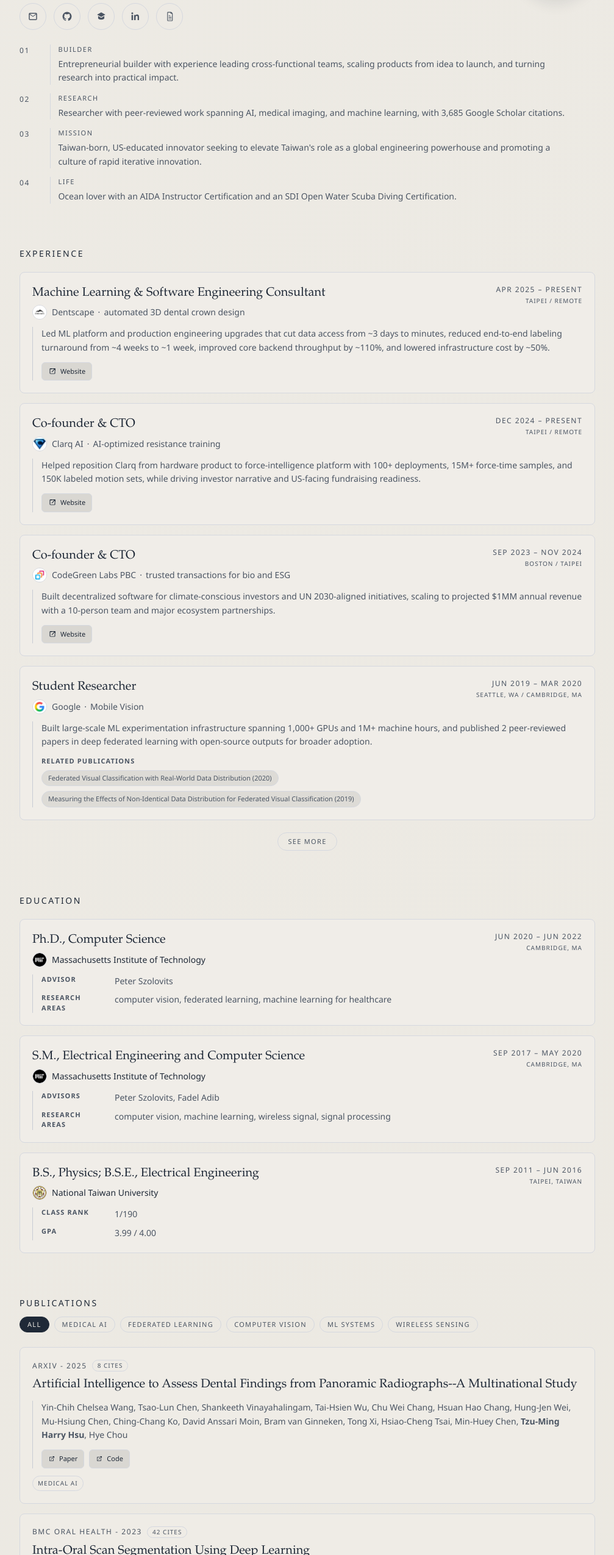
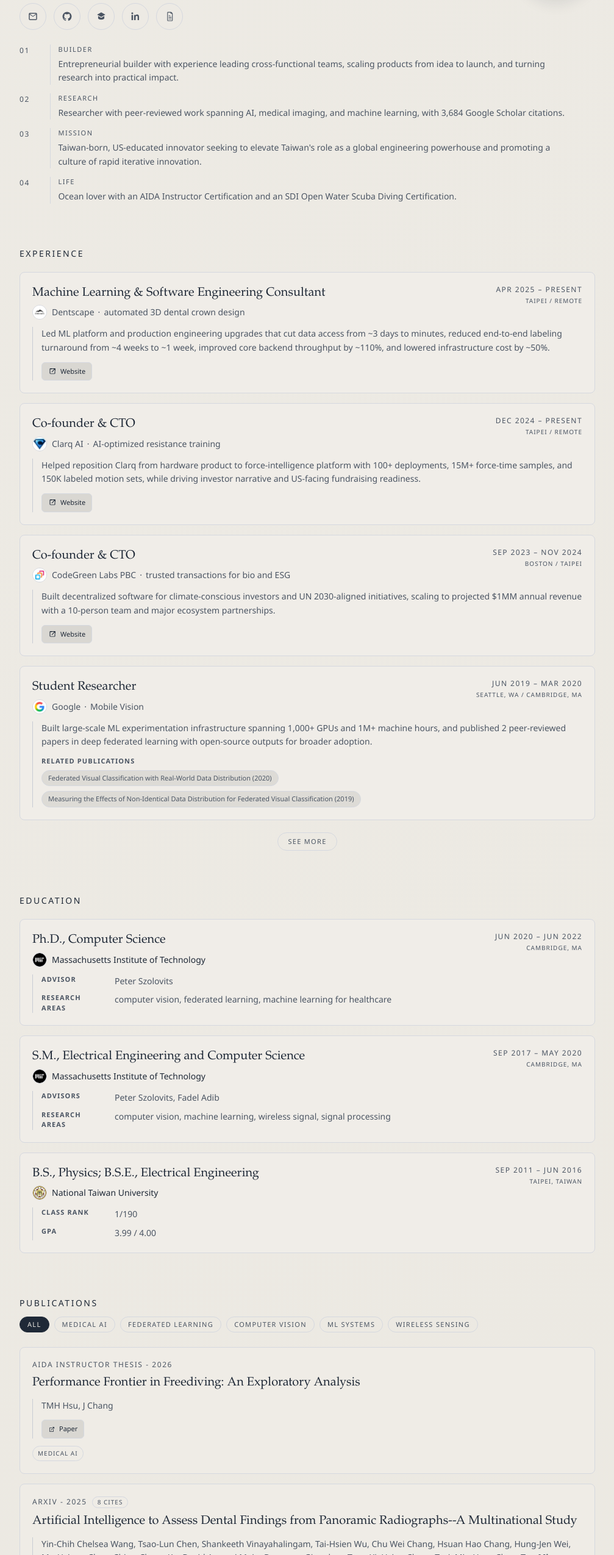
Before and after one commit to stmharry/stmharry.github.io, a React (Vite) app: page / in a window 1280 px wide. Shown: the part 250-2800 px from the top of the page at 61% size, without its empty margins (136-1143 px from the left). Built offline with nearby package versions, Linux system fonts and the light colour scheme.

Commit message:
📝 (cv): sync Scholar citations and add 2026 freediving publication

```diff
--- a/src/data/cv/content.ts
+++ b/src/data/cv/content.ts
@@ -9,7 +9,7 @@
     location: "Taiwan and Boston",
     summaryBullets: [
       "Entrepreneurial builder with experience leading cross-functional teams, scaling products from idea to launch, and turning research into practical impact.",
-      "Researcher with peer-reviewed work spanning AI, medical imaging, and machine learning, with 3,685 Google Scholar citations.",
+      "Researcher with peer-reviewed work spanning AI, medical imaging, and machine learning, with 3,684 Google Scholar citations.",
       "Taiwan-born, US-educated innovator seeking to elevate Taiwan's role as a global engineering powerhouse and promoting a culture of rapid iterative innovation.",
       "Ocean lover with an AIDA Instructor Certification and an SDI Open Water Scuba Diving Certification.",
     ],
@@ -502,6 +502,19 @@
       order: 1,
     },
     {
+      id: "performance-frontier-freediving-2026",
+      title: "Performance Frontier in Freediving: An Exploratory Analysis",
+      year: 2026,
+      venue: "AIDA Instructor Thesis",
+      scholarCitationUrl:
+        "https://scholar.google.com/citations?view_op=view_citation&hl=en&user=dLAxLwUAAAAJ&pagesize=100&sortby=pubdate&citation_for_view=dLAxLwUAAAAJ:iH-uZ7U-co4C",
+      paperUrl: "https://stmharry.io/aida-instructor-thesis/manuscripts/en/main.pdf",
+      authors: "TMH Hsu, J Chang",
+      kind: "preprint",
+      topics: ["medical-ai"],
+      order: 26,
+    },
+    {
       id: "intraoral-bmc-2023",
       title: "Intra-Oral Scan Segmentation Using Deep Learning",
       year: 2023,
@@ -707,7 +720,7 @@
       title: "Baselines for Chest X-Ray Report Generation",
       year: 2020,
       venue: "Machine Learning for Health (ML4H) Workshop, NeurIPS 2020",
-      citationCount: 93,
+      citationCount: 94,
       scholarCitationUrl: "https://scholar.google.com/citations?view_op=view_citation&hl=en&user=dLAxLwUAAAAJ&pagesize=100&sortby=pubdate&citation_for_view=dLAxLwUAAAAJ:Zph67rFs4hoC",
       paperUrl: "http://proceedings.mlr.press/v116/boag20a",
       authors: "William Boag, Tzu-Ming Harry Hsu, Matthew McDermott, Gabriela Berner, Emily Alesentzer, Peter Szolovits",
@@ -724,7 +737,7 @@
       title: "Federated Visual Classification with Real-World Data Distribution",
       year: 2020,
       venue: "European Conference on Computer Vision (ECCV 2020)",
-      citationCount: 274,
+      citationCount: 275,
       scholarCitationUrl: "https://scholar.google.com/citations?view_op=view_citation&hl=en&user=dLAxLwUAAAAJ&pagesize=100&sortby=pubdate&citation_for_view=dLAxLwUAAAAJ:ULOm3_A8WrAC",
       authors: "Tzu-Ming Harry Hsu, Hang Qi, Matthew Brown",
       kind: "conference",
@@ -743,7 +756,7 @@
       title: "Measuring the Effects of Non-Identical Data Distribution for Federated Visual Classification",
       year: 2019,
       venue: "arXiv Preprint arXiv:1909.06335",
-      citationCount: 1959,
+      citationCount: 1972,
       scholarCitationUrl: "https://scholar.google.com/citations?view_op=view_citation&hl=en&user=dLAxLwUAAAAJ&pagesize=100&sortby=pubdate&citation_for_view=dLAxLwUAAAAJ:KlAtU1dfN6UC",
       authors: "Tzu-Ming Harry Hsu, Hang Qi, Matthew Brown",
       kind: "preprint",
```
